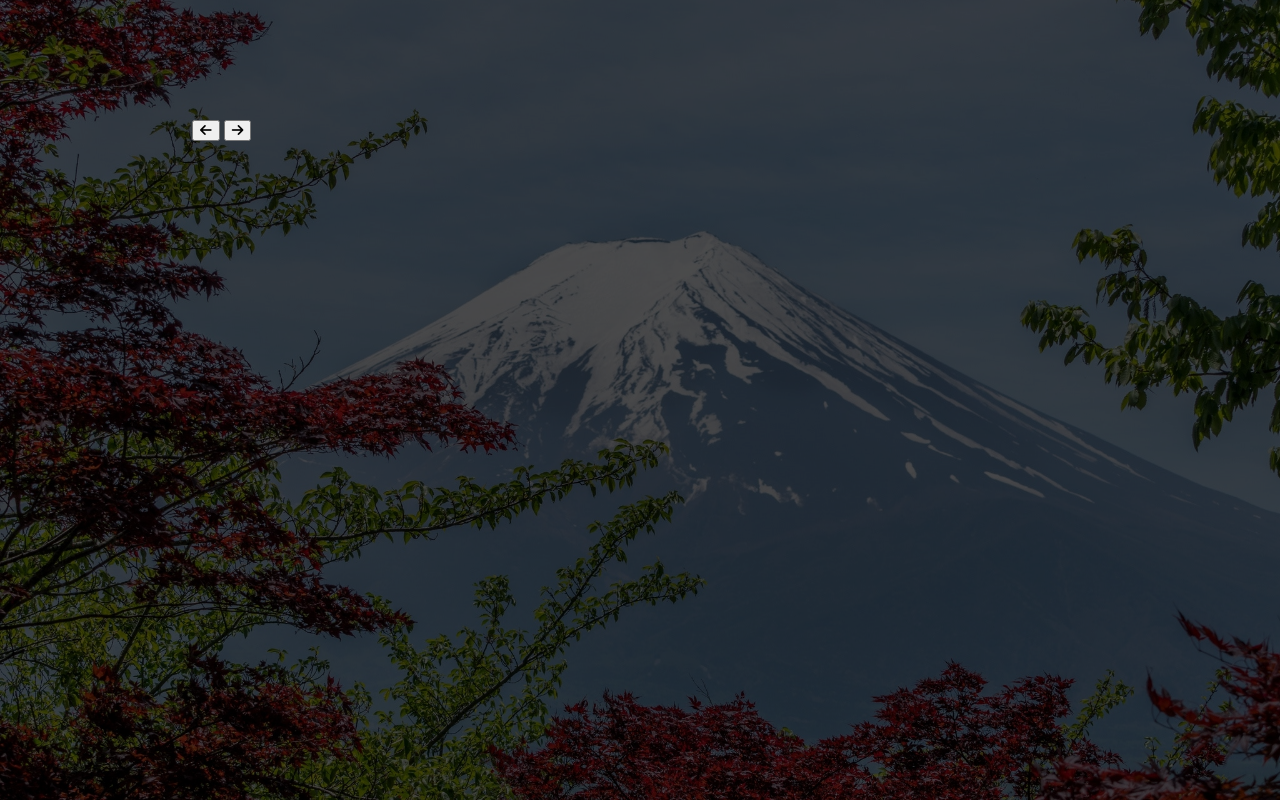
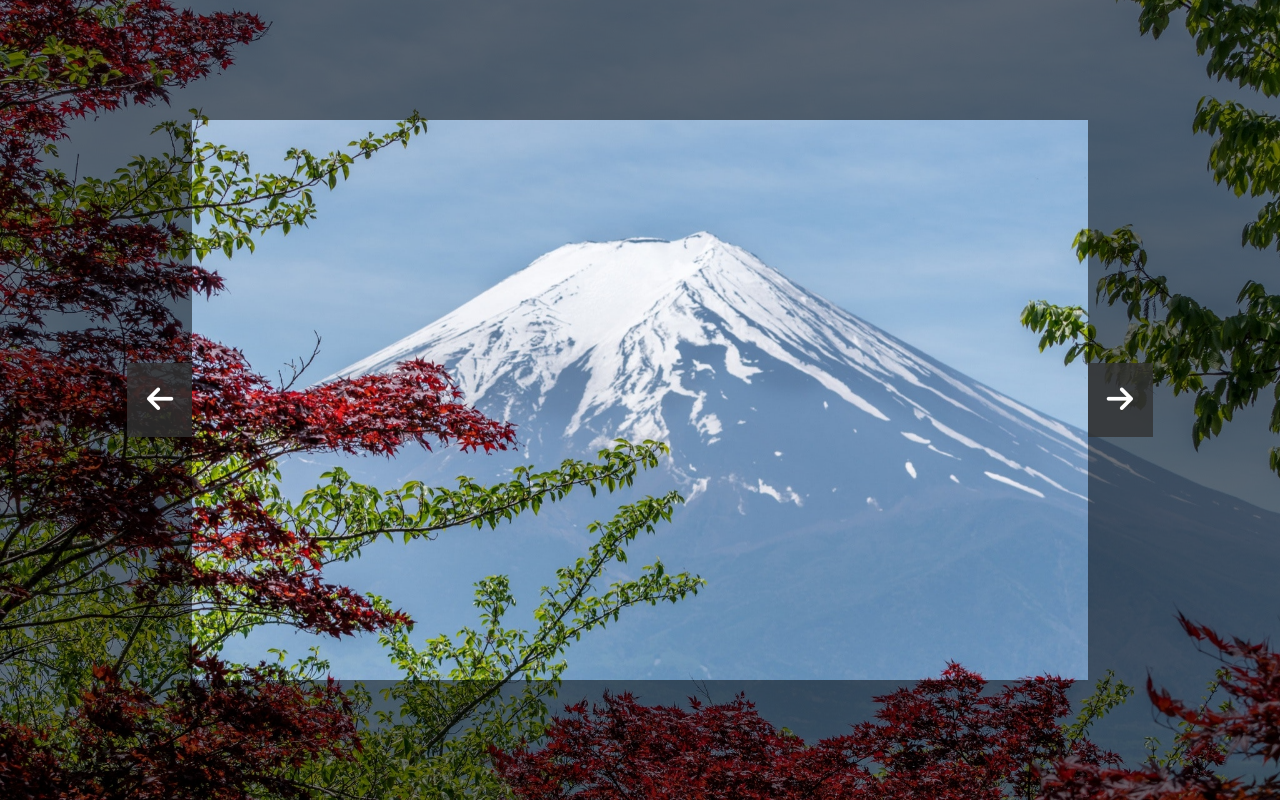
Before and after one commit to Emin-bit/Background-slider, a plain HTML site: page Index.html in a window 1280 px wide. Drawn offline with Linux system fonts and the light colour scheme.

Commit message:
Finished

```diff
--- a/Index.html
+++ b/Index.html
@@ -1,21 +1,18 @@
 <!DOCTYPE html>
 <html lang="en">
+
 <head>
   <meta charset="UTF-8" />
   <meta http-equiv="X-UA-Compatible" content="IE=edge" />
   <meta name="viewport" content="width=device-width, initial-scale=1.0" />
   <title>Background slider</title>
-    <link
-      rel="stylesheet"
-      href="https://cdnjs.cloudflare.com/ajax/libs/font-awesome/6.2.1/css/all.min.css"
-    />
+  <link rel="stylesheet" href="https://cdnjs.cloudflare.com/ajax/libs/font-awesome/6.2.1/css/all.min.css" />
   <link rel="stylesheet" href="./index.css" />
 </head>
 
 <body>
   <div class="container">
-      <div class="slide" style="background-image: url(img/pexels1.jpg)"></div>
-      <div class="slide" style="background-image: url(img/pexels1.jpg)"></div>
+    <div class="slide active" style="background-image: url(img/pexels1.jpg)"></div>
     <div class="slide" style="background-image: url(img/pexels2.jpg)"></div>
     <div class="slide" style="background-image: url(img/pexels3.jpg)"></div>
     <div class="slide" style="background-image: url(img/pexels4.jpg)"></div>
@@ -31,4 +28,5 @@
 
   <script src="./index.js"></script>
 </body>
+
 </html>
--- a/index.css
+++ b/index.css
@@ -10,11 +10,9 @@ body{
     height: 100vh;
     overflow: hidden;
     margin: 0;
-
-    background-image: url(./img/pexels1.jpg);
     background-position: center center;
     background-size: cover;
-    transition: .4s ease;
+    transition: .6s ease-in-out;
 }
 
 body::before{
@@ -24,7 +22,7 @@ body::before{
     left: 0;
     width: 100%;
     height: 100vh;
-    background-color: rgba(0, 0, 0, .7);
+    background-color: rgba(0, 0, 0, .5);
     z-index: -1;
 }
 
@@ -35,3 +33,45 @@ body::before{
     box-shadow: 0 3px 6 px rgba(0, 0 ,0  , .2),0 3px 6 px rgba(0, 0 ,0  , .3) ;
     overflow: hidden;
 }
+.slide{
+    opacity: 0;
+    width: 100vw;
+    height: 100vh;
+    background-position: center center;
+    background-size: cover;
+    position: absolute;
+    top: -15vh;
+    left: -15vw;
+    transition:  .6s ease-in;
+    z-index: 1;
+}
+
+.slide.active{
+    opacity: 1;
+}
+
+.arrow{
+    background-color: rgba(51, 51 ,51  , 0.8);
+    color: #fff;
+    border: none;
+    padding: 20px;
+    font-size: 30px;
+    position: fixed;
+    top:50%;
+    transform: translateY(-50%);
+    cursor: pointer;
+    transition: .2s ease;
+}
+
+.arrow:hover{
+    background-color: #333;
+}
+
+.left-arrow{
+    left: calc(15vw - 65px);
+
+}
+
+.right-arrow{
+    right: calc(15vw - 65px);
+}
--- a/index.js
+++ b/index.js
@@ -0,0 +1,38 @@
+const body = document.body;
+const slides = document.querySelectorAll('.slide');
+const leftBtn = document.querySelector('#left');
+const rightBtn = document.querySelector('#right');
+
+let activeSlide = 0;
+
+function bodyBg() {
+    body.style.backgroundImage = slides[activeSlide].style.backgroundImage
+}
+bodyBg()
+
+function currentSlide() {
+    slides.forEach(slide => {
+        slide.classList.remove('active')
+    });
+
+    slides[activeSlide].classList.add('active');
+}
+
+leftBtn.addEventListener('click', () => {
+    if (activeSlide == 0) {
+        activeSlide = 0;
+    } else {
+        activeSlide--;
+        bodyBg()
+        currentSlide()
+    }
+})
+rightBtn.addEventListener('click', () => {
+    if (activeSlide == slides.length - 1) {
+        activeSlide = slides.length - 1;
+    } else {
+        activeSlide++;
+        bodyBg()
+        currentSlide()
+    }
+})
```
Lines whose indentation alone changed are shown as unchanged.
